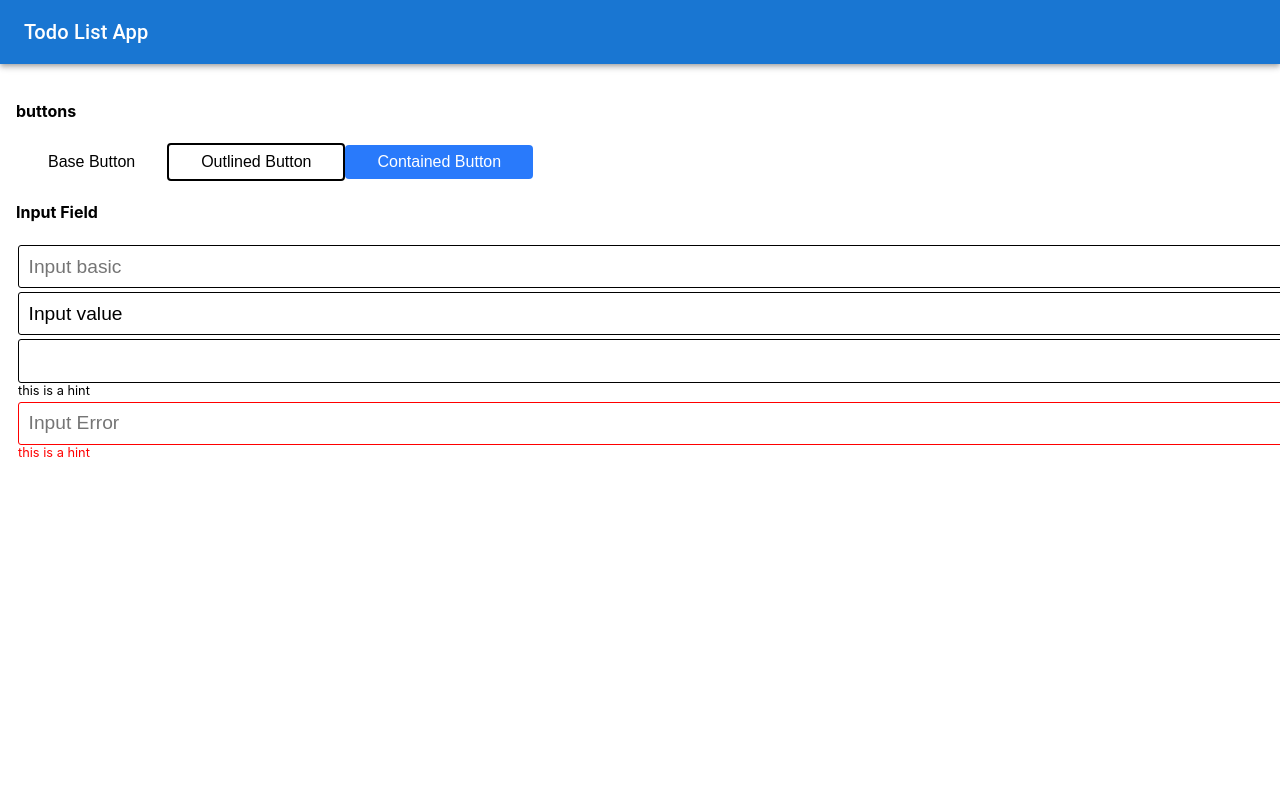
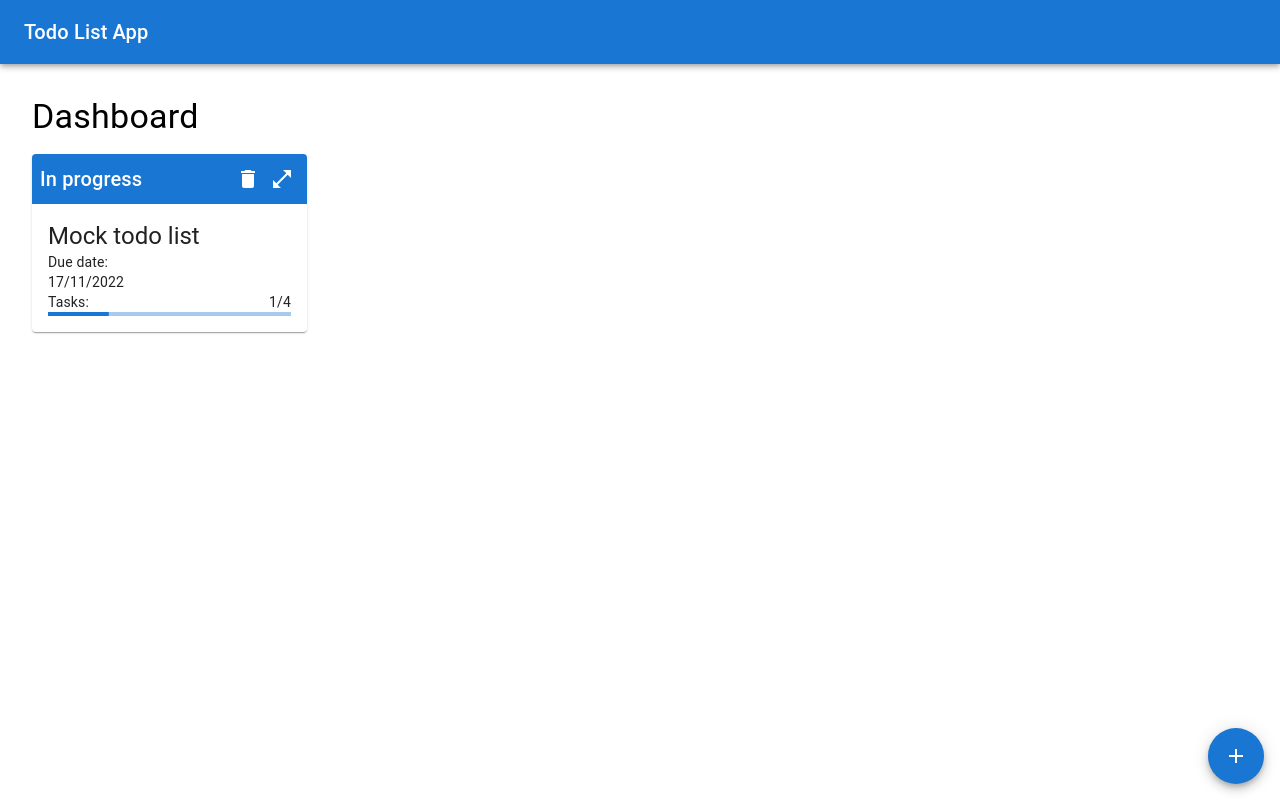
Before and after one commit to harrisonpepese/todo-list-react-typescript, a React (Create React App) app: page / in a window 1280 px wide. Built offline with nearby package versions, Linux system fonts and the light colour scheme.

Commit message:
componentes de lista

```diff
--- a/src/App.tsx
+++ b/src/App.tsx
@@ -2,8 +2,9 @@ import { useEffect, useState } from "react";
 import { TodoList } from "./entities/todoList";
 import MainLayout from "./layout/MainLayout";
 import CreateTodoList from "./pages/CreateTodoList";
-import Dashboard from "./pages/Components";
+import Dashboard from "./pages/Dashboard";
 import { BrowserRouter as Router, Routes, Route } from "react-router-dom";
+import Components from "./pages/Components";
 
 function App() {
   const [list, setList] = useState<TodoList[]>([
@@ -54,6 +55,7 @@ function App() {
             path="/update/:id"
             element={<CreateTodoList todoList={list} onSubmit={updateList} />}
           />
+          <Route path="/components" element={<Components />} />
         </Routes>
       </Router>
     </MainLayout>
--- a/src/components/createTodoList/TaskList.tsx
+++ b/src/components/createTodoList/TaskList.tsx
@@ -1,4 +1,4 @@
-import { List, ListItem } from "@mui/material";
+import { List, ListItem } from "../list/List";
 import { Task } from "../../entities/task";
 import { TaskListItem } from "./TaskListItem";
 
--- a/src/components/createTodoList/TaskListItem.tsx
+++ b/src/components/createTodoList/TaskListItem.tsx
@@ -1,17 +1,11 @@
-import {
-  Button,
-  Checkbox,
-  IconButton,
-  ListItem,
-  ListItemIcon,
-  ListItemSecondaryAction,
-  TextField,
-  Typography,
-} from "@mui/material";
+import { IconButton, Typography } from "@mui/material";
 import { useState } from "react";
 import { Task } from "../../entities/task";
 import InputHelper from "../../utils/inputHelper";
 import DeleteIcon from "@mui/icons-material/Delete";
+import { ListItem, ListItemAction, ListItemIcon } from "../list/List";
+import Checkbox from "../inputField/CheckBox";
+import InputField from "../inputField/InputField";
 
 export function TaskListItem(props: {
   index: number;
@@ -31,8 +25,9 @@ export function TaskListItem(props: {
           onChange={(e) => onChange(index, { ...task, done: e.target.checked })}
         />
       </ListItemIcon>
+
       {editing ? (
-        <TextField
+        <InputField
           data-testid="tasklistitem-textfield"
           autoFocus
           onBlur={() => setEditing(false)}
@@ -44,7 +39,6 @@ export function TaskListItem(props: {
           onChange={(e) =>
             onChange(index, { ...task, description: e.target.value })
           }
-          variant="standard"
           value={task.description}
         />
       ) : (
@@ -56,15 +50,14 @@ export function TaskListItem(props: {
           {task.description}
         </Typography>
       )}
-
-      <ListItemSecondaryAction>
+      <ListItemAction>
         <IconButton
           data-testid="tasklistitem-deletebutton"
           onClick={() => onDelete(index)}
         >
           <DeleteIcon />
         </IconButton>
-      </ListItemSecondaryAction>
+      </ListItemAction>
     </ListItem>
   );
 }
--- /dev/null
+++ b/src/components/inputField/CheckBox.tsx
@@ -0,0 +1,10 @@
+import styled from "styled-components";
+
+const CheckboxInput = styled.input`
+  width: 1.2rem;
+  height: 1.2rem;
+`;
+export default function Checkbox(props: React.InputHTMLAttributes<any>) {
+  const { type, ...prop } = props;
+  return <CheckboxInput type="checkbox" {...prop} />;
+}
--- a/src/components/inputField/InputField.tsx
+++ b/src/components/inputField/InputField.tsx
@@ -2,14 +2,16 @@ import { render } from "@testing-library/react";
 import styled from "styled-components";
 
 export const TextField = styled.input<{ error?: boolean }>`
-  font-size: 1.2em;
+  font-size: 1rem;
   width: 100%;
-  padding: 0.5em 0.5em;
+  flex-grow: 1;
+  padding: ${(props) => (props.type === "date" ? "10.6px 10px" : "10px 10px")};
   color: ${(props) => (props.error ? "red" : "black")};
   border: 1px solid ${(props) => (props.error ? "red" : "black")};
   border-radius: 3px;
   outline: none;
   &:focus {
+    padding: ${(props) => (props.type === "date" ? "9.6px 9px" : "9px 9px")};
     border: 2px solid ${(props) => (props.error ? "red" : "black")};
     transition: 0.1s;
   }
@@ -18,7 +20,8 @@ export const TextField = styled.input<{ error?: boolean }>`
   }
 `;
 export const TextFieldContainer = styled.div<{ fullWidth?: boolean }>`
-  padding: 2px;
+  padding: 2px 2px 2px 2px;
+  display: flex;
   width: ${(props) => (props.fullWidth ? "100%" : "")};
 `;
 export const HintText = styled.div<{ error?: boolean }>`
--- /dev/null
+++ b/src/components/list/List.tsx
@@ -0,0 +1,30 @@
+import styled from "styled-components";
+
+export const List = styled.ul`
+  list-style-type: none;
+  li:first-child {
+    border: 1px solid rgb(0, 0, 0, 0.1);
+    border-radius: 3px 3px 0px 0px;
+  }
+  li {
+    border-style: solid;
+    border-color: rgb(0, 0, 0, 0.1);
+    border-width: 0px 1px 0px 1px;
+  }
+  li:last-child {
+    border: 1px solid rgb(0, 0, 0, 0.1);
+    border-radius: 0px 0px 3px 3px;
+  }
+`;
+export const ListItemIcon = styled.div`
+  margin-right: 1rem;
+`;
+export const ListItemAction = styled.div`
+  margin-left: auto;
+`;
+export const ListItem = styled.li`
+  display: flex;
+  align-items: center;
+  font-size: 0.8rem;
+  padding: 10px;
+`;
--- a/src/pages/Components.tsx
+++ b/src/pages/Components.tsx
@@ -1,62 +1,10 @@
-import { TodoList } from "../entities/todoList";
-import { useNavigate } from "react-router-dom";
-import { DetailModalData } from "../components/modal/detailModal";
-import { useState } from "react";
-import { BaseButton } from "../components/buttons/BaseButton";
-import { OutlinedButton } from "../components/buttons/OutLinedButton";
-import { ContainedButton } from "../components/buttons/ContainedButton";
-import InputField from "../components/inputField/InputField";
+import CheckBox from "../components/inputField/CheckBox";
+import { List, ListItem } from "../components/list/List";
 
-export default function Dashboard(props: {
-  list: TodoList[];
-  onItemChange: (value: TodoList, index?: number) => void;
-  onItemDelete: (index: number) => void;
-}) {
-  const navigate = useNavigate();
-  const { list } = props;
-  const [isOpen, setIsOpen] = useState(false);
-  const [isDeleteOpen, setDeleteOpen] = useState({
-    open: false,
-    index: -1,
-  });
-  const [selected, setSelected] = useState<DetailModalData>();
-  const handleCardClick = (index: number, todoList: TodoList) => {
-    setSelected({ index, todoList });
-    setIsOpen(true);
-  };
-  const handleModalClose = () => {
-    setSelected(undefined);
-    setIsOpen(false);
-  };
-  const handleFabCLick = () => {
-    navigate("/create");
-  };
-  const handleItemChange = (value: TodoList, index?: number) => {
-    if (index !== undefined) {
-      setSelected({ index, todoList: value });
-      props.onItemChange(value, index);
-    }
-    return;
-  };
+export default function Components() {
   return (
     <>
-      <div>
-        <h4>buttons</h4>
-        <BaseButton>Base Button</BaseButton>
-        <OutlinedButton>Outlined Button</OutlinedButton>
-        <ContainedButton>Contained Button</ContainedButton>
-      </div>
-      <div>
-        <h4>Input Field</h4>
-        <InputField placeholder="Input basic" />
-        <InputField value={"Input value"} />
-        <InputField hint={"this is a hint"} />
-        <InputField
-          placeholder="Input Error"
-          error={true}
-          hint={"this is a hint"}
-        />
-      </div>
+      <CheckBox />
     </>
   );
 }
```
Also changed, not shown: src/components/card/Card.tsx (+15 -2 lines), 1 other file (tests, documents, lock files or other folders).
